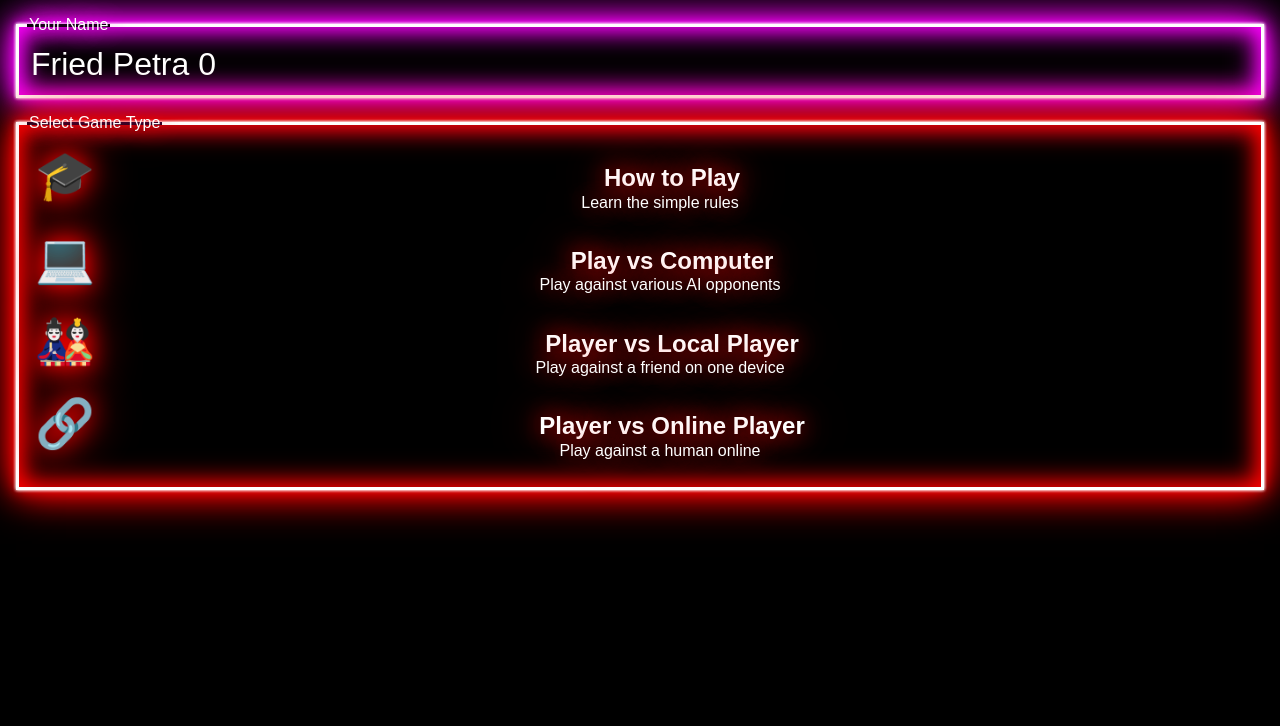
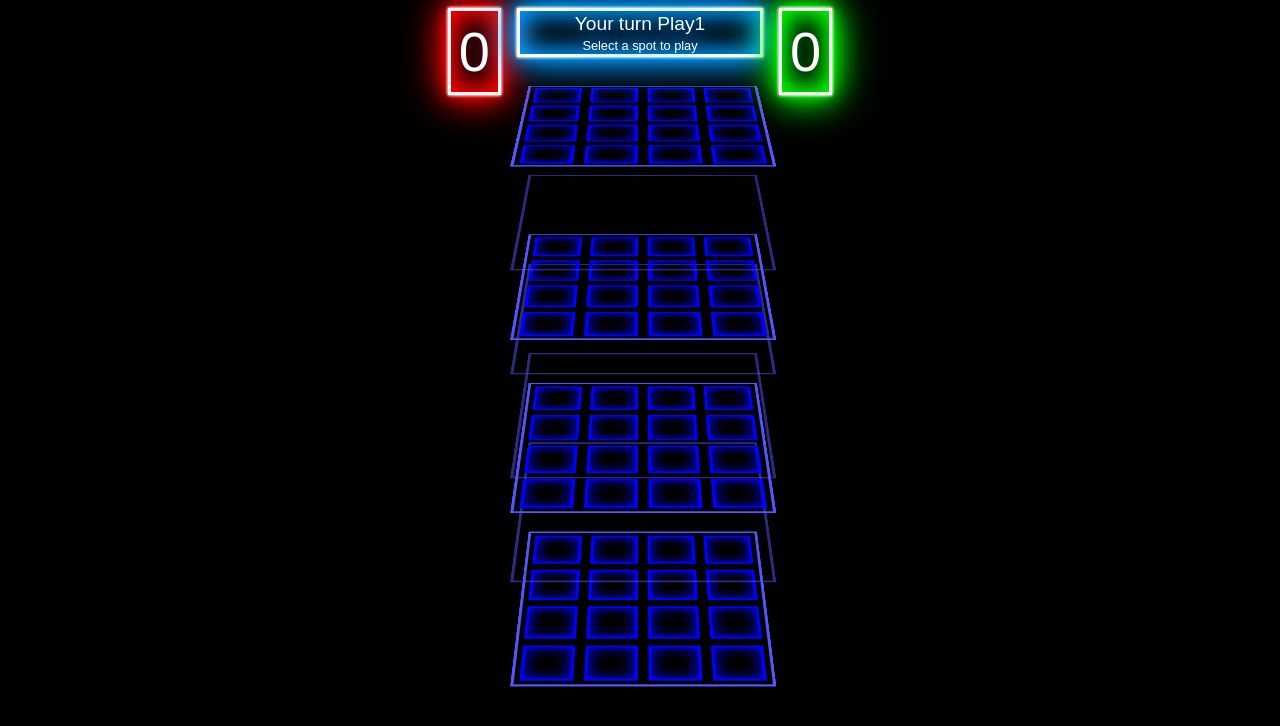
Before and after one commit to ElementalSystems/fourplay, a website: page public/index.html in a window 1280 px wide. Drawn offline with nearby package versions, Linux system fonts and the light colour scheme.

Commit message:
Kinda working two player

```diff
--- a/public/client.js
+++ b/public/client.js
@@ -91,9 +91,12 @@ function m_bd(gs) {
             bdSpts[i].classList.toggle("p2", gs.bd[i] == 2);
             bdSpts[i].classList.toggle("sel", false);
         }
+        ge("p1s").textContent = gs.sc.p1;
+        ge("p2s").textContent = gs.sc.p2;
     };
-    let setB = t => {
-        ge("gban").textContent = t;
+    let setB = (t, st) => {
+        ge("bantxt").textContent = t;
+        ge("bantxts").textContent = st;
     };
     let selMove = async () => {
         return new Promise((resolve, reject) => {
@@ -116,6 +119,7 @@ function m_bd(gs) {
 async function selTurn(gs, bd, p, pn) {
     switch (p.t) {
       case "l":
+        bd.setB("Your turn  " + p.n, "Select a spot to play");
         return await bd.selMove();
 
       case "r":
@@ -142,12 +146,11 @@ async function startGame(p1, p2) {
     ge_gone("game", false);
     let gs = m_gs(p1, p2);
     let bd = m_bd(gs);
-    bd.setB("Starting Game...");
+    bd.setB("Starting...");
     let doTurn = async () => {
         let pn = gs.tn % 2;
         bd.update();
         console.log(gs);
-        bd.setB(gs.p[pn].n + "'s turn Score " + gs.sc.p1 + " vs " + gs.sc.p2 + " --- Left " + gs.sc.av);
         let i = await selTurn(gs, bd, gs.p[pn], pn);
         await pubTurn(gs, pn ? 0 : 1, gs.p[pn ? 0 : 1], i);
         gs.move(i);
@@ -387,7 +390,6 @@ function start_lobby() {
 }
 
 function init() {
-    start_lobby();
     p1 = {
         n: "Play1",
         t: "l"
@@ -396,6 +398,7 @@ function init() {
         n: "Player 2",
         t: "l"
     };
+    startGame(p1, p2);
 }
 
 let m_main = [ {
--- a/public/index.html
+++ b/public/index.html
@@ -22,7 +22,15 @@
     </fieldset>
   </div>
   <div id="game" class="gone">
-    <div id="gban">Banner Text</div>
+    <div id="gban">
+      <div id="p1s" class="neon sc">0</div>
+      <div id="bantxth" class="neon">
+        <div id="bantxt">Banner Text</div>
+        <div id="bantxts">Banner Text Sub</div>
+
+      </div>
+      <div id="p2s" class="neon sc">0</div>
+    </div>
     <div id="gameholder">
       <div id="gamebrd">
 
@@ -36,7 +44,7 @@
 </body>
 <template id="menui">
   <div class="menui">
-    <h1></h1>
+    <h1 class="neont"></h1>
     <h2></h2>
     <h3></h3>
   </div>
--- a/src/client/board.js
+++ b/src/client/board.js
@@ -26,10 +26,13 @@ function m_bd(gs) {
       bdSpts[i].classList.toggle('p2',gs.bd[i]==2);
       bdSpts[i].classList.toggle('sel',false);
     }
+    ge('p1s').textContent=gs.sc.p1;
+    ge('p2s').textContent=gs.sc.p2;
   }
 
-  let setB = (t) => {
-    ge('gban').textContent = t;
+  let setB = (t,st) => {
+    ge('bantxt').textContent = t;
+    ge('bantxts').textContent = st;
   }
 
   let selMove=async () => {
--- a/src/client/controller.js
+++ b/src/client/controller.js
@@ -5,7 +5,7 @@
 async function selTurn(gs, bd, p, pn) {
   switch (p.t) {
     case 'l':
-      //bd.setB("Your turn to play, "+p.n);
+      bd.setB("Your turn  "+p.n,"Select a spot to play");
       return await bd.selMove();
     case 'r':
       bd.setB("Waiting for "+p.n+" to play...");
--- a/src/client/game.js
+++ b/src/client/game.js
@@ -6,13 +6,12 @@ async function startGame(p1,p2) {
 
   let gs = m_gs(p1,p2); //make a game
   let bd = m_bd(gs); //make a board
-  bd.setB("Starting Game...");
+  bd.setB("Starting...");
 
   let doTurn = async () => {
     let pn = gs.tn % 2; //which player
     bd.update();
     console.log(gs);
-    bd.setB(gs.p[pn].n + "'s turn Score "+gs.sc.p1+" vs "+gs.sc.p2 + " --- Left "+gs.sc.av);
     let i=await selTurn(gs, bd, gs.p[pn],pn); //ask this player for his move
     await pubTurn(gs, pn ? 0 : 1,gs.p[pn ? 0 : 1],i) //inform the opponent of the move
     gs.move(i); //change the board status
--- a/src/client/main.js
+++ b/src/client/main.js
@@ -1,6 +1,6 @@
 
 function init() {
-  start_lobby();
+  //start_lobby();
   p1 = {
     n: "Play1",
     t: 'l'
@@ -9,6 +9,6 @@ function init() {
     n: 'Player 2',
     t: 'l'
   };
-  //startGame(p1, p2);
+  startGame(p1, p2);
 
 }
--- a/src/client/style.css
+++ b/src/client/style.css
@@ -3,6 +3,7 @@
   backface-visibility:visible;
   transform-style: preserve-3d;
 }
+
 
 body {
   margin: 0;
@@ -13,6 +14,7 @@ body {
 
 #lobby {
   margin:0;
+  max-width: 40rem;
 }
 
 #top {
@@ -88,8 +90,49 @@ body {
 }
 
 #gban {
-  background: #0F0;
+  position: absolute;
+  right:0;
+  left:0;
+  text-align: center;
+  display: flex;
+  flex-direction: row;
+  justify-content: center;
+  align-items: flex-start;
+  pointer-events: none;
 }
+
+#bantxth {
+  margin:.5rem;
+  width: 30vh;
+}
+
+#bantxt {
+  padding: .1rem;
+  font-size: 1.2rem;
+}
+
+#bantxts {
+  padding: .1rem;
+  font-size: .8rem;
+}
+
+
+div.sc {
+  font-size: 3.5rem;
+  padding: .5rem;
+  margin: .5rem;
+}
+
+#p1s {
+  --glowcol: #F00;
+}
+
+#p2s {
+  --glowcol: #0F0;
+}
+
+
+
 
 #game {
   width: 100%;
@@ -164,14 +207,8 @@ body {
   pointer-events: none;
 }
 
-
-@keyframes flashme {
-  from {background: rgba(0, 0,255,.1); }
-  to {background: rgba(0, 0,255,.5); }
-}
-
 .brdspot.sel {
-  animation: flashme .5s linear alternate infinite;
+  box-shadow: inset 0 0 1rem #00F;
   pointer-events:all;
 }
 
@@ -195,50 +232,12 @@ body {
 }
 
 
-@keyframes pulsate {
-
-  100% {
-      text-shadow:
-      0 0 4px #fff,
-      0 0 11px #fff,
-      0 0 19px #fff,
-      0 0 40px var(--glowcol),
-      0 0 80px var(--glowcol),
-      0 0 90px var(--glowcol),
-      0 0 100px var(--glowcol),
-      0 0 150px var(--glowcol);
-  }
-
-  0% {
-    text-shadow:
-    0 0 2px #fff,
-    0 0 4px #fff,
-    0 0 6px #fff,
-    0 0 10px var(--glowcol),
-    0 0 45px var(--glowcol),
-    0 0 55px var(--glowcol),
-    0 0 70px var(--glowcol),
-    0 0 80px var(--glowcol);
-  }
-}
-
 .neon {
   color: #fff;
-  --glowcol: #F00;
+  --glowcol: #09F;
   text-shadow:
     0 0 1.5em var(--glowcol),
     0 0 3em var(--glowcol);
-  /*animation: pulsate 1s alternate infinite;
-  text-shadow:
-    0 0 7px #fff,
-    0 0 10px #fff,
-    0 0 21px #fff,
-    0 0 42px var(--glowcol),
-    0 0 82px var(--glowcol),
-    0 0 92px var(--glowcol),
-    0 0 102px var(--glowcol),
-    0 0 151px var(--glowcol);
-  */
 
   border: 0.2rem solid #fff;
 
```
Also changed, not shown: src/client/index.html (+10 -2 lines), public/style.min.css.
